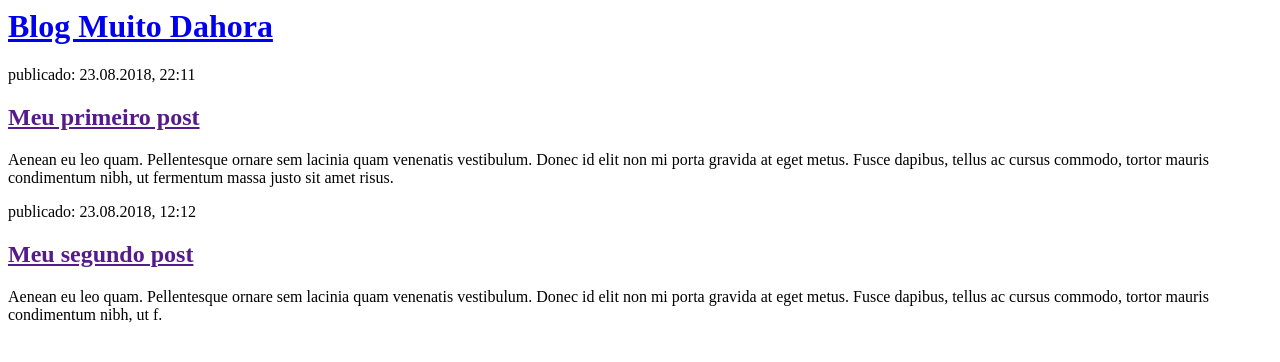
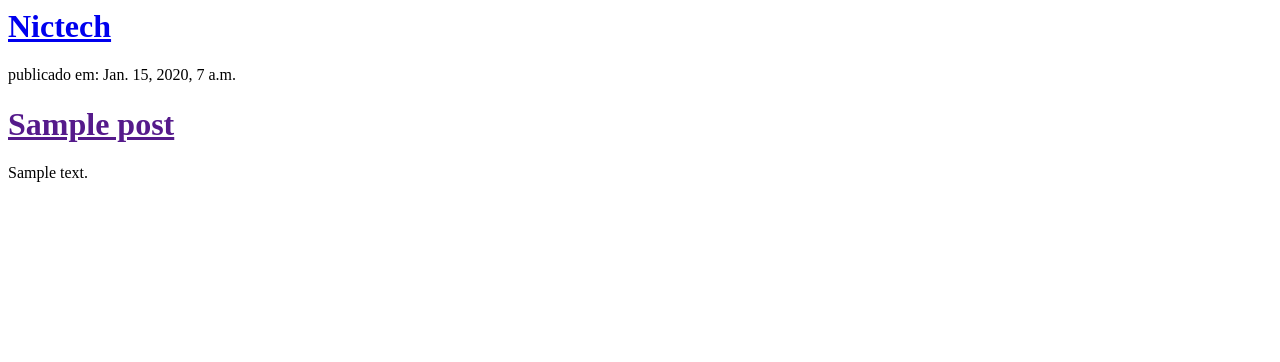
Before and after one commit to nicsmith78/my-first-blog, a Django app: template blog/templates/blog/post_list.html in a window 1280 px wide. Shown: the top 362 px of the page. Run offline with Django 3.2, Linux system fonts and the light colour scheme; the template is opened without the code that fills it: values that come from a table or form of the project are taken from there, others are empty; tables that the repository leaves empty hold one stand-in row (values such as "Sample post").

Commit message:
Modified templates to display posts from database.

```diff
--- a/blog/templates/blog/post_list.html
+++ b/blog/templates/blog/post_list.html
@@ -1,22 +1,18 @@
 <html>
     <head>
-        <title>Blog Legal</title>
+        <title>NicTec</title>
     </head>
     <body>
         <div>
-            <h1><a href="/">Blog Muito Dahora</a></h1>
+            <h1><a href="/">Nictech</a></h1>
         </div>
 
-        <div>
-            <p>publicado: 23.08.2018, 22:11</p>
-            <h2><a href="">Meu primeiro post</a></h2>
-            <p>Aenean eu leo quam. Pellentesque ornare sem lacinia quam venenatis vestibulum. Donec id elit non mi porta gravida at eget metus. Fusce dapibus, tellus ac cursus commodo, tortor mauris condimentum nibh, ut fermentum massa justo sit amet risus.</p>
-        </div>
-
-        <div>
-            <p>publicado: 23.08.2018, 12:12</p>
-            <h2><a href="">Meu segundo post</a></h2>
-            <p>Aenean eu leo quam. Pellentesque ornare sem lacinia quam venenatis vestibulum. Donec id elit non mi porta gravida at eget metus. Fusce dapibus, tellus ac cursus commodo, tortor mauris condimentum nibh, ut f.</p>
-        </div>
+{% for post in posts %}
+    <div>
+        <p>publicado em: {{ post.published_date }}</p>
+        <h1><a href="">{{ post.title }}</a></h1>
+        <p>{{ post.text|linebreaksbr }}</p>
+    </div>
+{% endfor %}
     </body>
 </html>
```
Also changed, not shown: blog/views.py (+5 -2 lines).
